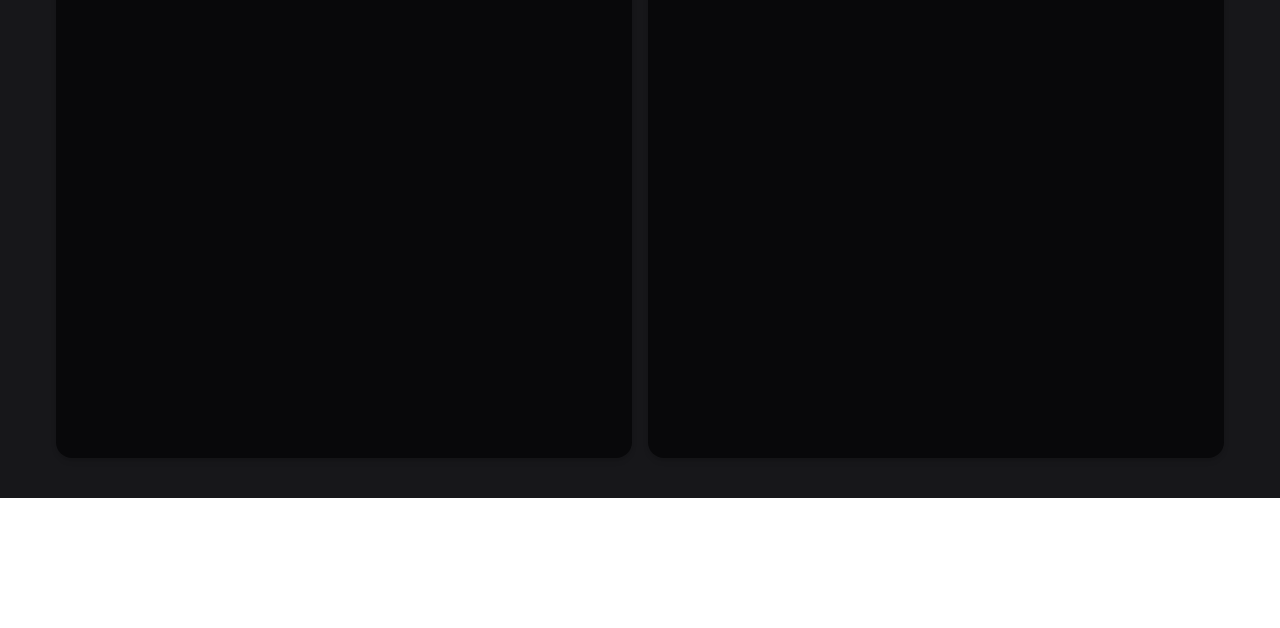
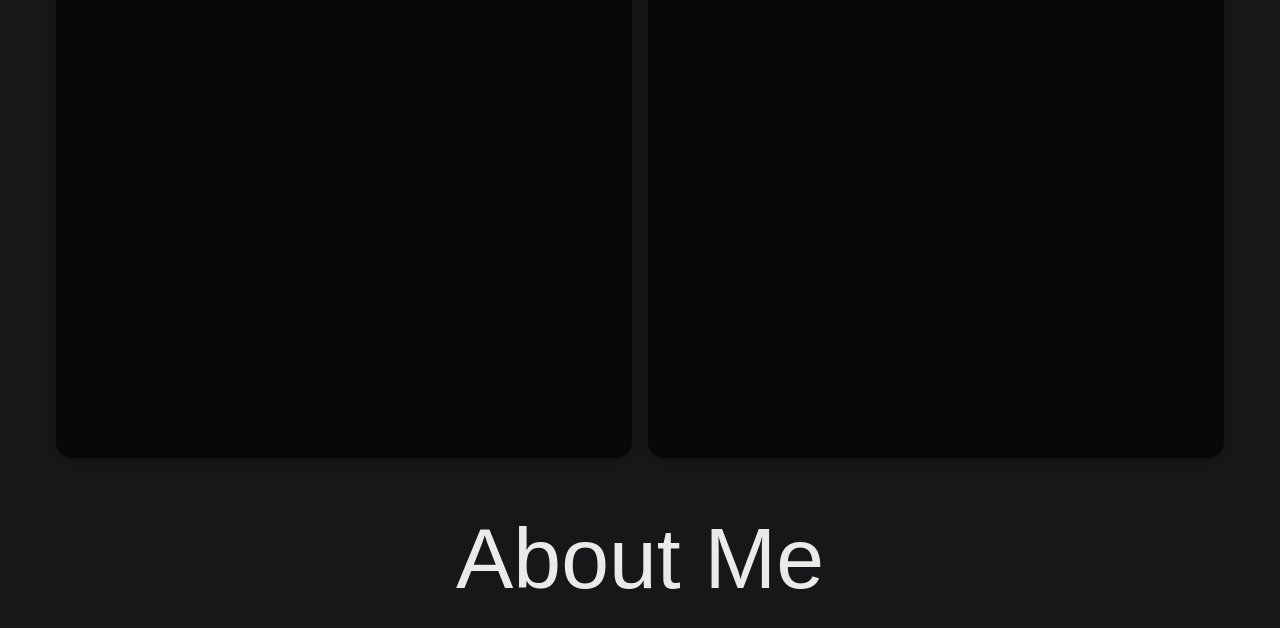
Before and after one commit to Pathum-Hettiarachchi/test_next_js_and_tailwind_css, a Next.js app: page / in a window 1280 px wide. Shown: the part 1767-2395 px from the top of the page. Before the commit the page ends 2265 px from the top, so only its background shows below. Built offline with nearby package versions, Linux system fonts and the light colour scheme.

Commit message:
About Section added

```diff
--- a/app/page.tsx
+++ b/app/page.tsx
@@ -46,6 +46,14 @@ export default function page() {
   <p className='mt-5 text-fontsecondary'>Lorem ipsum dolor sit, amet consectetur adipisicing elit.</p>
   </div>
 </section>
+
+<div className="section-title bg-background">
+    <h1 className='text-[86px] text-fontcolor p-[20px] text-center'>About Me</h1>
+  </div>
+  <section className='w-full h-auto bg-background flex flex-wrap items-center justify-center'>
+    <div className='w-[96%] bg-cardbg h-[450px] rounded-2xl'></div>
+
+  </section>
       </div>
   )
 }
```
